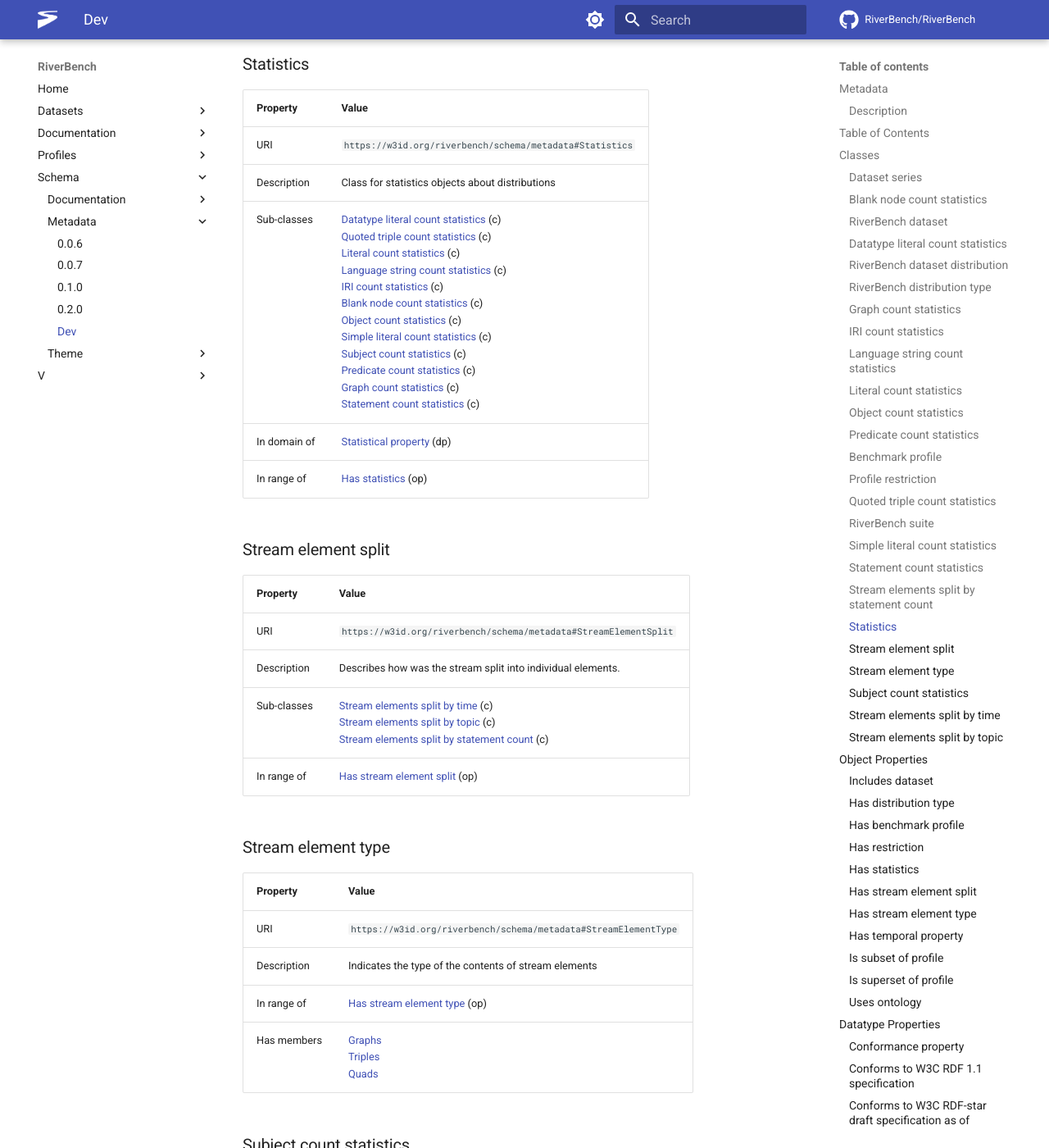
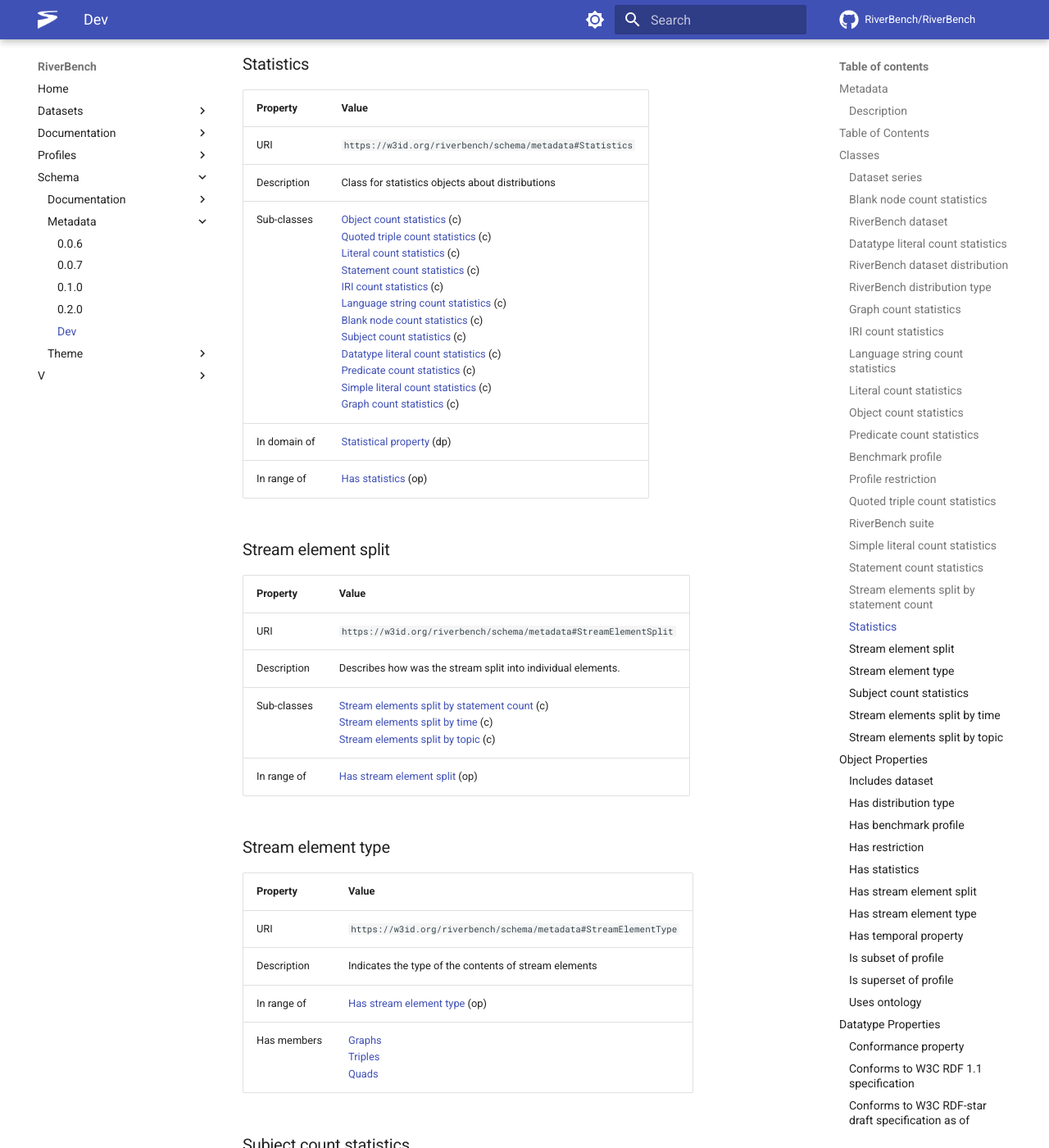
Before and after one commit to RiverBench/riverbench.github.io, an MkDocs documentation site: the page built from docs/schema/metadata/dev.md, in a window 1280 px wide and 1400 px high, scrolled down 7902 px. Shown: the whole window at 82% size. Built offline with MkDocs 1.6.1 and Material for MkDocs 9.7.7, drawn with Linux system fonts in a browser that asks for light colours; comment, search, counter and statistics services are not loaded; some of the changed text lies outside the part shown.

```diff
--- a/docs/schema/metadata/dev.md
+++ b/docs/schema/metadata/dev.md
@@ -109,7 +110,7 @@ Property | Value
 URI | `https://w3id.org/riverbench/schema/metadata#DistributionType`
 Description | Type of dataset distribution, indicating the corresponding streaming task formulation.
 In range of |[Has distribution type](#hasDistributionType) (op)<br />
-Has members |[Partial distribution](#partialDistribution)<br />[Triple stream distribution](#tripleStreamDistribution)<br />[Graph stream distribution](#graphStreamDistribution)<br />[Quad stream distribution](#quadStreamDistribution)<br />[Flat distribution](#flatDistribution)<br />[Full distribution](#fullDistribution)<br />
+Has members |[Partial distribution](#partialDistribution)<br />[Flat distribution](#flatDistribution)<br />[Full distribution](#fullDistribution)<br />[Quad stream distribution](#quadStreamDistribution)<br />[Triple stream distribution](#tripleStreamDistribution)<br />[Graph stream distribution](#graphStreamDistribution)<br />
 
 ### Graph count statistics <a name="GraphCountStatistics"></a>
 Property | Value
@@ -159,8 +160,8 @@ Property | Value
 URI | `https://w3id.org/riverbench/schema/metadata#Profile`
 Description | Benchmark profile grouping several datasets in RiverBench
 Super-classes |[Dataset series](#DatasetSeries) (c)<br />
-In domain of |[Is subset of profile](#isSubsetOfProfile) (op)<br />[Has restriction](#hasRestriction) (op)<br />[Is superset of profile](#isSupersetOfProfile) (op)<br />
-In range of |[Is superset of profile](#isSupersetOfProfile) (op)<br />[Has benchmark profile](#hasProfile) (op)<br />[Is subset of profile](#isSubsetOfProfile) (op)<br />
+In domain of |[Is subset of profile](#isSubsetOfProfile) (op)<br />[Is superset of profile](#isSupersetOfProfile) (op)<br />[Has restriction](#hasRestriction) (op)<br />
+In range of |[Has benchmark profile](#hasProfile) (op)<br />[Is superset of profile](#isSupersetOfProfile) (op)<br />[Is subset of profile](#isSubsetOfProfile) (op)<br />
 
 ### Profile restriction <a name="ProfileRestriction"></a>
 Property | Value
@@ -210,7 +211,7 @@ Property | Value
 --- | ---
 URI | `https://w3id.org/riverbench/schema/metadata#Statistics`
 Description | Class for statistics objects about distributions
-Sub-classes |[Datatype literal count statistics](#DatatypeLiteralCountStatistics) (c)<br />[Quoted triple count statistics](#QuotedTripleCountStatistics) (c)<br />[Literal count statistics](#LiteralCountStatistics) (c)<br />[Language string count statistics](#LanguageLiteralCountStatistics) (c)<br />[IRI count statistics](#IriCountStatistics) (c)<br />[Blank node count statistics](#BlankNodeCountStatistics) (c)<br />[Object count statistics](#ObjectCountStatistics) (c)<br />[Simple literal count statistics](#SimpleLiteralCountStatistics) (c)<br />[Subject count statistics](#SubjectCountStatistics) (c)<br />[Predicate count statistics](#PredicateCountStatistics) (c)<br />[Graph count statistics](#GraphCountStatistics) (c)<br />[Statement count statistics](#StatementCountStatistics) (c)<br />
+Sub-classes |[Object count statistics](#ObjectCountStatistics) (c)<br />[Quoted triple count statistics](#QuotedTripleCountStatistics) (c)<br />[Literal count statistics](#LiteralCountStatistics) (c)<br />[Statement count statistics](#StatementCountStatistics) (c)<br />[IRI count statistics](#IriCountStatistics) (c)<br />[Language string count statistics](#LanguageLiteralCountStatistics) (c)<br />[Blank node count statistics](#BlankNodeCountStatistics) (c)<br />[Subject count statistics](#SubjectCountStatistics) (c)<br />[Datatype literal count statistics](#DatatypeLiteralCountStatistics) (c)<br />[Predicate count statistics](#PredicateCountStatistics) (c)<br />[Simple literal count statistics](#SimpleLiteralCountStatistics) (c)<br />[Graph count statistics](#GraphCountStatistics) (c)<br />
 In domain of |[Statistical property](#statisticalProperty) (dp)<br />
 In range of |[Has statistics](#hasStatistics) (op)<br />
 
@@ -219,7 +220,7 @@ Property | Value
 --- | ---
 URI | `https://w3id.org/riverbench/schema/metadata#StreamElementSplit`
 Description | Describes how was the stream split into individual elements.
-Sub-classes |[Stream elements split by time](#TimeStreamElementSplit) (c)<br />[Stream elements split by topic](#TopicStreamElementSplit) (c)<br />[Stream elements split by statement count](#StatementCountStreamElementSplit) (c)<br />
+Sub-classes |[Stream elements split by statement count](#StatementCountStreamElementSplit) (c)<br />[Stream elements split by time](#TimeStreamElementSplit) (c)<br />[Stream elements split by topic](#TopicStreamElementSplit) (c)<br />
 In range of |[Has stream element split](#hasStreamElementSplit) (op)<br />
 
 ### Stream element type <a name="StreamElementType"></a>
```
Also changed, not shown: other parts of docs/schema/metadata/dev.md (+2 -1 lines), docs/schema/documentation/dev.md (+1 -1 lines), docs/schema/theme/dev.md (+2 -2 lines).
